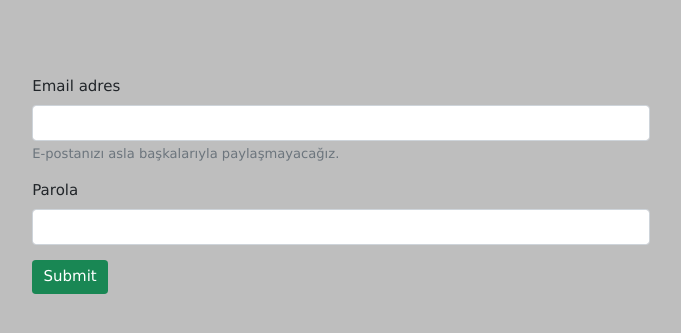
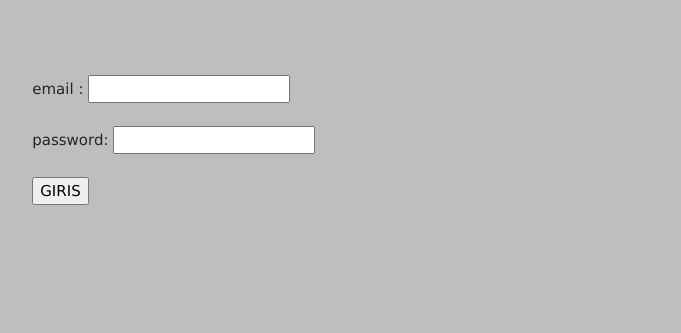
Before and after one commit to HuseyinHasanato/WEB-ODEV, a PHP site: page /login_logic/index.php in a window 1280 px wide. Shown: the part 92-425 px from the top of the page, without its empty margins (299-980 px from the left). Run offline with PHP 8.4, Linux system fonts and the light colour scheme.

Commit message:
Update index.php

```diff
--- a/login_logic/index.php
+++ b/login_logic/index.php
@@ -53,21 +53,15 @@
     </div>
 
     <div class="container col-6" id="form_container">
-		<form action="login.php" method="post">
-			<?php if (isset($_GET['error'])) { ?>
-				<p class="error"><?php echo $_GET['error']; ?></p>
-			<?php } ?>
-			<div class="mb-3">
-			<label for="exampleInputEmail1" class="form-label">Email adres</label>
-			<input type="email" class="form-control" id="exampleInputEmail1" aria-describedby="emailHelp" required name="uname">
-			<div id="emailHelp" class="form-text">E-postanızı asla başkalarıyla paylaşmayacağız.</div>
-			</div>
-			<div class="mb-3">
-			<label for="exampleInputPassword1" class="form-label">Parola</label>
-			<input type="password" class="form-control" id="exampleInputPassword1" required name="password">
-			</div>
-			<button type="submit" class="btn btn-primary" id="submited_form">Submit</button>
-		</form>
+      <form method="POST" action="login.php">
+        <label for="email">email :</label>
+        <input type="email" id="email" name="email"><br><br>
+
+        <label for="password"> password:</label>
+        <input type="password" id="password" name="password" ><br><br>
+
+        <input type="submit" value="GIRIS">
+      </form>
     </div>
     <script src="https://cdn.jsdelivr.net/npm/bootstrap@5.1.3/dist/js/bootstrap.bundle.min.js" integrity="sha384-ka7Sk0Gln4gmtz2MlQnikT1wXgYsOg+OMhuP+IlRH9sENBO0LRn5q+8nbTov4+1p" crossorigin="anonymous"></script>
     </body>
```
